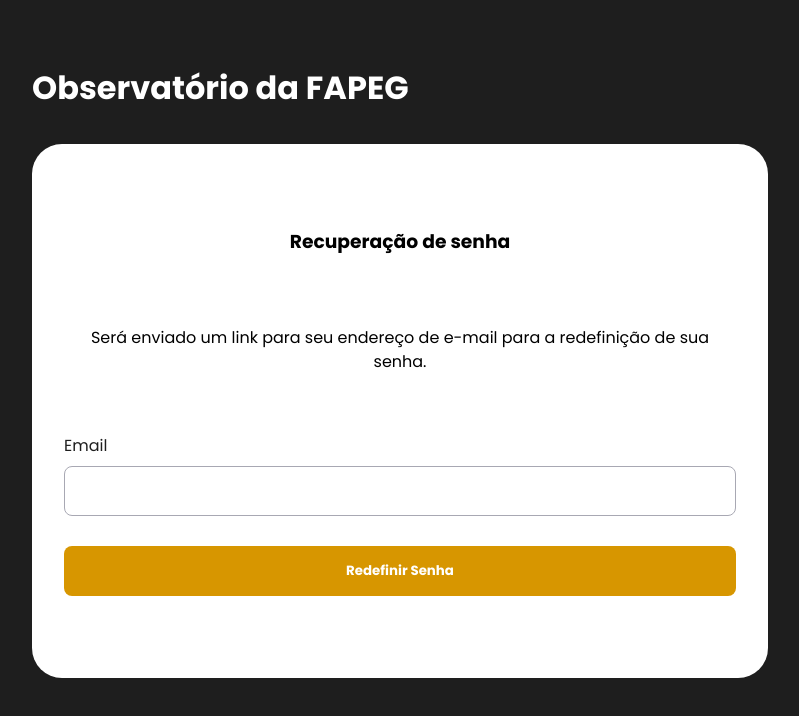
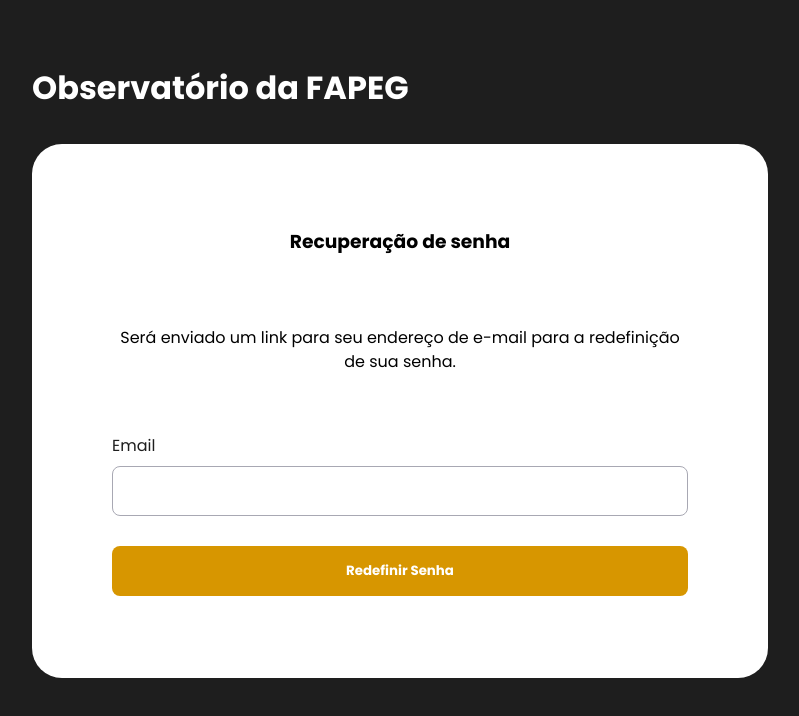
Before and after one commit to RT-SI-FAPEG/fapeg-frontend, an Angular app: page /forgetPassword in a window 1280 px wide. Shown: the top 716 px of the page, without its empty margins (240-1039 px from the left). Built offline with nearby package versions, Linux system fonts and the light colour scheme.

Commit message:
fix: fix forget-password-form padding

```diff
--- a/src/app/pages/forget-password/forget-password.component.scss
+++ b/src/app/pages/forget-password/forget-password.component.scss
@@ -18,7 +18,10 @@
     .forget-password-form {
         background-color: #ffffff !important;
         border-radius: 30px;
-        padding: 2rem;
+        padding-top: 2rem;
+        padding-bottom: 2rem;
+        padding-left: 5rem;
+        padding-right: 5rem;
 
         h3 {
             text-align: center;
```
